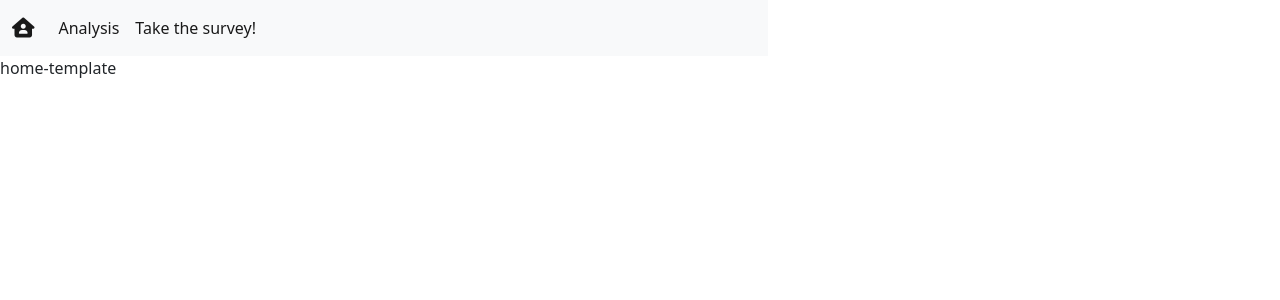
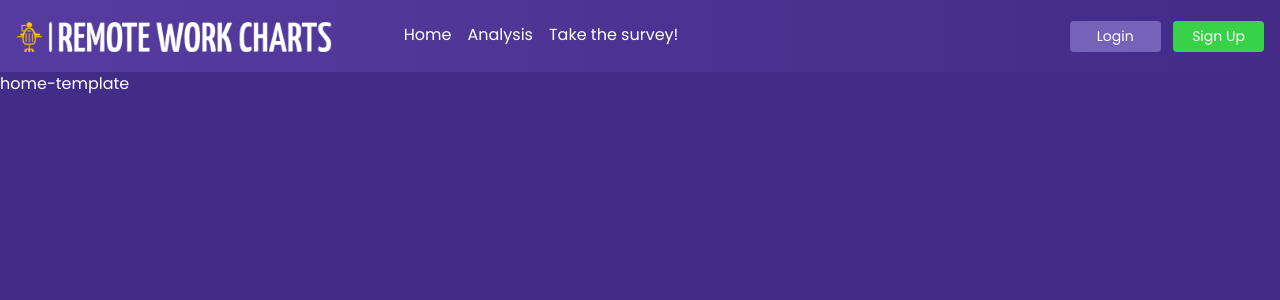
Before and after one commit to Senimtra/data-homeoffice-project, a Django app: page / in a window 1280 px wide. Shown: the top 300 px of the page. Run offline with Django 4.2, Linux system fonts and the light colour scheme.

Commit message:
apply navbar styles

```diff
--- a/core/templates/base.html
+++ b/core/templates/base.html
@@ -22,22 +22,29 @@
 
 <body>
 
-   <nav class="navbar navbar-expand-md navbar-light bg-light">
-      <div class="container-fluid">
-         <a class="navbar-brand" href="{% url 'home' %}"><i class="fa-solid fa-house-user"></i></a>
+   <nav class="navbar navbar-expand-md navbar-dark">
+      <div class="container-fluid px-3">
+         <a class="navbar-brand" href="{% url 'home' %}"><img src="{% static 'images/logo.png' %}"></i></a>
          <button class="navbar-toggler" type="button" data-bs-toggle="collapse" data-bs-target="#navbarSupportedContent"
             aria-controls="navbarSupportedContent" aria-expanded="false" aria-label="Toggle navigation">
             <span class="navbar-toggler-icon"></span>
          </button>
          <div class="collapse navbar-collapse" id="navbarSupportedContent">
-            <ul class="navbar-nav me-auto mb-2 mb-lg-0">
-               <li class="nav-item">
-                  <a class="nav-link active" aria-current="page" href="{% url 'analysis' %}">Analysis</a>
-               </li>
-               <li class="nav-item">
-                  <a class="nav-link active" aria-current="page" href="{% url 'survey' %}">Take the survey!</a>
-               </li>
+            <ul class="navbar-nav ms-lg-5">
+                  <li class="nav-item">
+                     <a class="nav-link active hover-link" aria-current="page" href="{% url 'home' %}">Home</a>
+                  </li>
+                  <li class="nav-item">
+                     <a class="nav-link active hover-link" aria-current="page" href="{% url 'analysis' %}">Analysis</a>
+                  </li>
+                  <li class="nav-item">
+                     <a class="nav-link active hover-link" aria-current="page" href="{% url 'survey' %}">Take the survey!</a>
+                  </li>
             </ul>
+            <div>
+               <button type="button" class="btn btn-sm btn-login me-2">Login</button>
+               <button type="button" class="btn btn-sm btn-signup">Sign Up</button>
+            </div>
          </div>
       </div>
    </nav>
--- a/static/styles/styles.css
+++ b/static/styles/styles.css
@@ -1,6 +1,44 @@
+/* ### Imports ### */
+@font-face {
+  font-family: "Yanone";
+  src: url("../fonts/YanoneKaffeesatz-Regular.ttf");
+}
+@font-face {
+  font-family: "Poppins";
+  src: url("../fonts/Poppins-Regular.ttf");
+}
 /* ### Styles ### */
 body {
-  width: 60%;
+  background-color: #432b88;
+  color: white;
+  font-family: "Poppins";
+}
+
+.navbar {
+  background: linear-gradient(90deg, #563c9f 0%, #432b88 100%);
+  height: 4.5em;
+}
+
+.navbar-brand img {
+  height: 1.5em;
+}
+
+.navbar-collapse {
+  align-items: center;
+  justify-content: space-between;
+  height: 4.5em;
+}
+
+.btn-login {
+  color: white;
+  background-color: #7762b9;
+  width: 6.5em;
+}
+
+.btn-signup {
+  color: white;
+  background-color: #37d247;
+  width: 6.5em;
 }
 
 h4 {
@@ -8,3 +46,18 @@ h4 {
   padding: 0.5em !important;
   text-align: center;
 }
+
+/* ### Navbar link hover effect ### */
+.hover-link::after {
+  content: "";
+  display: block;
+  height: 2px;
+  width: 0;
+  top: 5px;
+  transition: all 0.2s;
+}
+
+.hover-link:hover::after {
+  width: 100%;
+  background: white;
+}
--- a/static/styles/styles.scss
+++ b/static/styles/styles.scss
@@ -1,7 +1,48 @@
+/* ### Imports ### */
+
+@font-face {
+	font-family: 'Yanone';
+	src: url('../fonts/YanoneKaffeesatz-Regular.ttf');
+}
+
+@font-face {
+	font-family: 'Poppins';
+	src: url('../fonts/Poppins-Regular.ttf');
+}
+
 /* ### Styles ### */
 
 body {
-	width: 60%;
+	background-color: #432b88;
+	color: white;
+	font-family: 'Poppins';
+}
+
+.navbar {
+	background: linear-gradient(90deg, #563c9f 0%, #432b88 100%);
+	height: 4.5em;
+}
+
+.navbar-brand img {
+	height: 1.5em;
+}
+
+.navbar-collapse {
+	align-items: center;
+	justify-content: space-between;
+	height: 4.5em;
+}
+
+.btn-login {
+	color: white;
+	background-color: #7762b9;
+	width: 6.5em;
+}
+
+.btn-signup {
+	color: white;
+	background-color: #37d247;
+	width: 6.5em;
 }
 
 h4 {
@@ -9,3 +50,19 @@ h4 {
 	padding: 0.5em !important;
 	text-align: center;
 }
+
+/* ### Navbar link hover effect ### */
+
+.hover-link::after {
+	content: '';
+	display: block;
+	height: 2px;
+	width: 0;
+	top: 5px;
+	transition: all 0.2s;
+}
+
+.hover-link:hover::after {
+	width: 100%;
+	background: white;
+}
```
Also changed, not shown: static/fonts/Poppins-Regular.ttf (added), static/fonts/YanoneKaffeesatz-Regular.ttf (added), static/images/logo.png (added).
